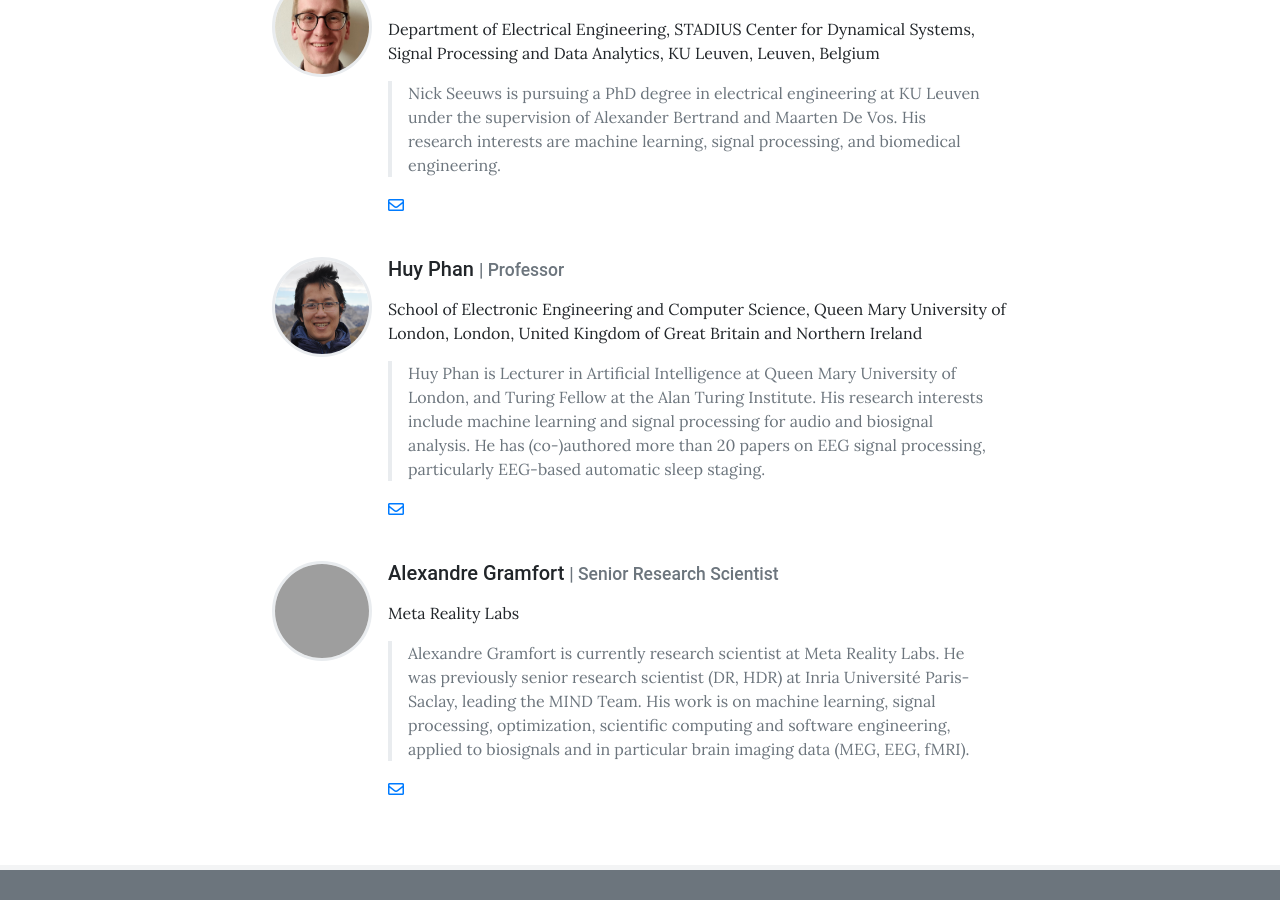
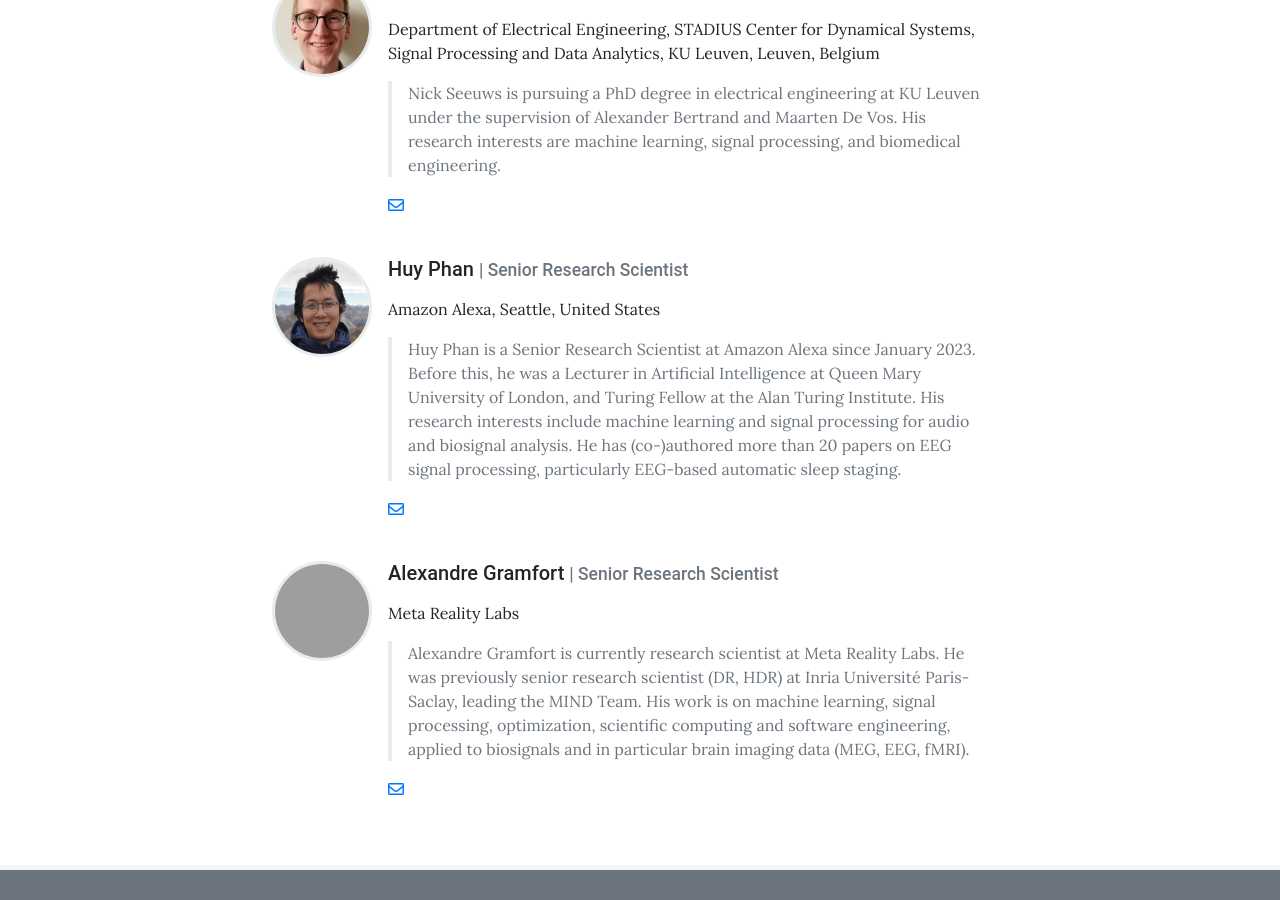
Before and after one commit to biomedepi/eegworkshop, a Jekyll site: the page built from pages/team.md, in a window 1280 px wide and 900 px high, scrolled down 1007 px. Built offline with Jekyll 4.4.1, drawn with Linux system fonts in a browser that asks for light colours; grey boxes are pictures that could not be loaded.

Commit message:
Update team.yml

```diff
--- a/_data/team.yml
+++ b/_data/team.yml
@@ -34,12 +34,12 @@
   email: nick.seeuws@kuleuven.be
 
 - name: Huy Phan
-  role: Professor
+  role: Senior Research Scientist
   image: assets/theme/images/huy_pic.png
   description: >
-    School of Electronic Engineering and Computer Science, Queen Mary University of London, London, United Kingdom of Great Britain and Northern Ireland
+    Amazon Alexa, Seattle, United States
 
-    > Huy Phan is Lecturer in Artificial Intelligence at Queen Mary University of London, and Turing Fellow at the Alan Turing Institute. His research interests include machine learning and signal processing for audio and biosignal analysis. He has (co-)authored more than 20 papers on EEG signal processing, particularly EEG-based automatic sleep staging.
+    > Huy Phan is a Senior Research Scientist at Amazon Alexa since January 2023. Before this, he was a Lecturer in Artificial Intelligence at Queen Mary University of London, and Turing Fellow at the Alan Turing Institute. His research interests include machine learning and signal processing for audio and biosignal analysis. He has (co-)authored more than 20 papers on EEG signal processing, particularly EEG-based automatic sleep staging.
   email: h.phan@qmul.ac.uk
 
 - name: Alexandre Gramfort
```
